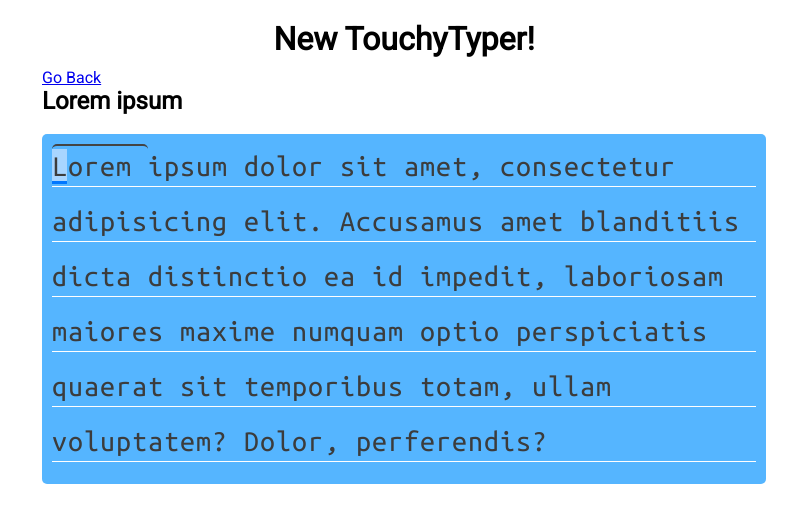
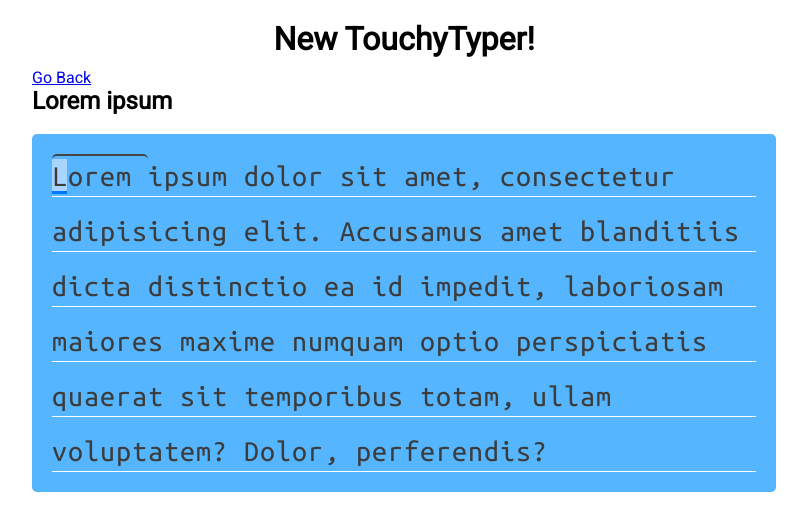
Before and after one commit to wdudek82/touchytypyer-typescript, a React (Create React App) app: page /exercise/121434 in a window 1280 px wide. Shown: the top 530 px of the page, without its empty margins (236-1043 px from the left). Built offline with nearby package versions, Linux system fonts and the light colour scheme.

Commit message:
Added exercise text normalization while exercise is loaded from the store

```diff
--- a/src/components/Char.tsx
+++ b/src/components/Char.tsx
@@ -51,11 +51,9 @@ const StyledChar = styled.span`
         position: absolute;
         content: '${p.typedChar}';
         color: #ff0022;
-        z-index: 10;
         animation: ${fadeinError} 800ms ease-in-out forwards;
       }
     `}
-
 
   /* Caret */
   ${(p: StyledCharProps) =>
--- a/src/components/Exercise.tsx
+++ b/src/components/Exercise.tsx
@@ -28,7 +28,7 @@ const ExerciseContainer = styled.div`
 const StyledExercise = styled.article`
   background: #55b5ff;
   border-radius: 5px;
-  padding: 1rem;
+  padding: 2rem;
 `;
 
 interface RouterParams {
@@ -74,7 +74,8 @@ class Exercise extends Component<ComProps> {
 
   private splitTextToLines = (): string[] => {
     const re = /[\w\W]{1,45}[.!?\s]/g;
-    return this.props.exercise.text.match(re) || [];
+    const normalizedText = this.props.exercise.text.replace(/\s+/g, ' ');
+    return normalizedText.match(re) || [];
   };
 
   private renderLines = (): React.ReactElement[] => {
--- a/src/components/Line.tsx
+++ b/src/components/Line.tsx
@@ -5,8 +5,11 @@ import Token from './Token';
 
 const StyledLine = styled.div`
   display: flex;
-  margin-bottom: 1.2rem;
   border-bottom: 1px solid #fff;
+
+  &:not(:last-child) {
+    margin-bottom: 1.2rem;
+  }
 `;
 
 interface Props {
```
